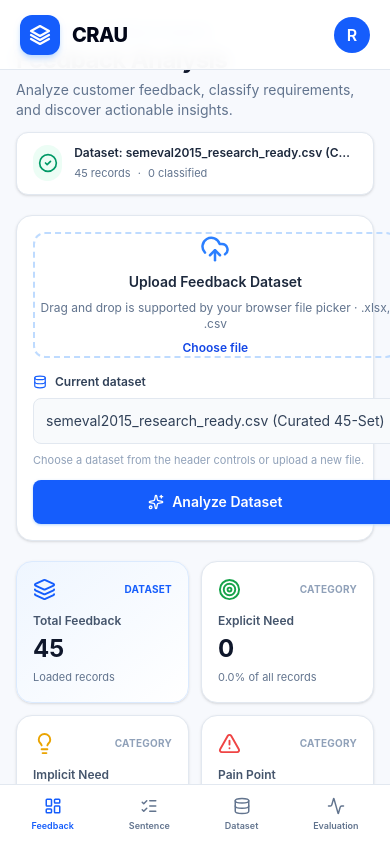
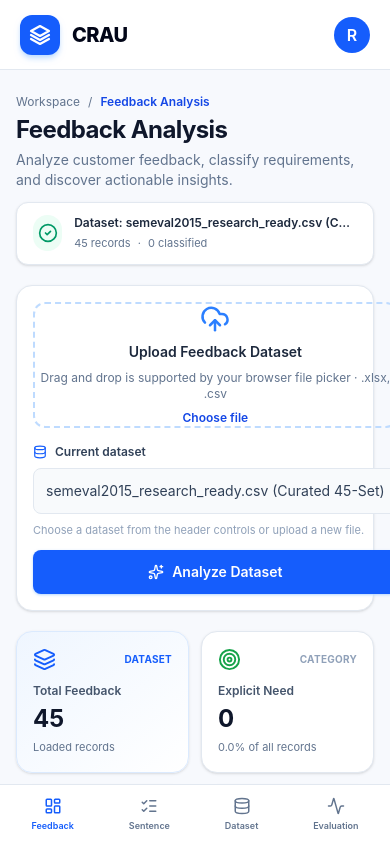
Before and after one commit to rishuawasthi/customer-requirement-analysis-using-ugc, a React (Vite) app: page / in a window 390 px wide. Shown: the top 842 px of the page. Built offline with nearby package versions, Linux system fonts and the light colour scheme.

Commit message:
fix(ui): offset dashboard below fixed header and mobile navigation

```diff
--- a/src/App.tsx
+++ b/src/App.tsx
@@ -132,7 +132,7 @@ export default function App() {
       <Navbar activeTab={activeTab} setActiveTab={setActiveTab} recordCount={records.length}
         classifiedCount={classifiedCount} annotatedCount={annotatedPairCount}
         sourceName={sourceName} onQuickSwitchDataset={handleQuickSwitchDataset}/>
-      <main className="min-h-screen ml-0 lg:ml-[248px] px-4 sm:px-6 xl:px-8 py-6 max-w-[1800px]">
+      <main className="min-h-screen ml-0 lg:ml-[248px] px-4 sm:px-6 xl:px-8 pt-[94px] pb-24 lg:pb-6 max-w-[1800px]">
         {isAutoLoading && records.length === 0 ? (
           <div className="flex items-center justify-center p-12 text-slate-500 text-sm">Loading SemEval dataset…</div>
         ) : (
```
